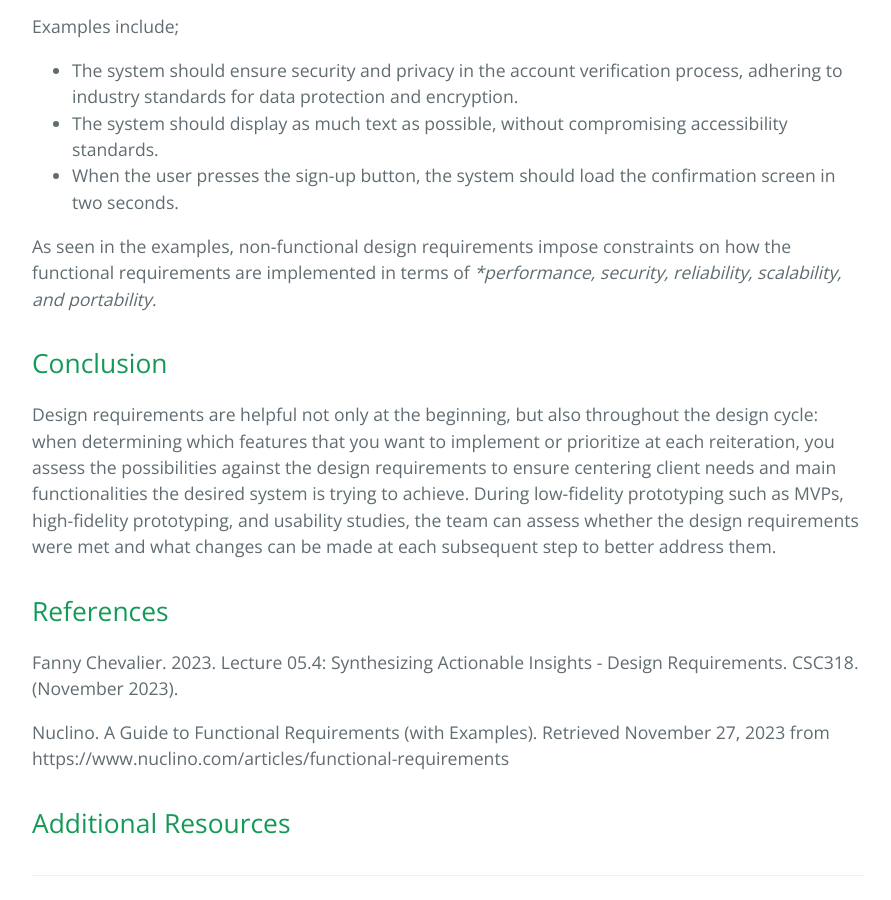
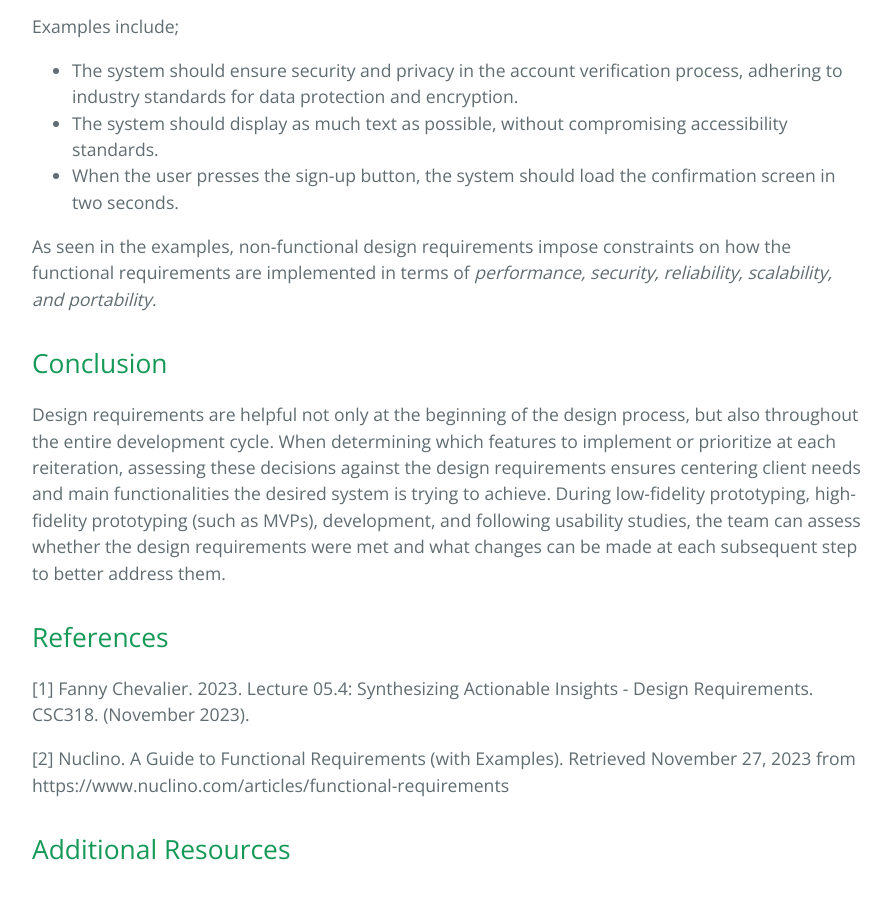
Before and after one commit to learning-software-engineering/learning-software-engineering.github.io, a Jekyll site: the page built from Topics/User_Experience/Design_Requirements.md, in a window 1280 px wide and 900 px high, scrolled down 2951 px. Shown: the whole window, without its empty margins (192-1083 px from the left). Built offline with Jekyll 4.4.1, drawn with Linux system fonts in a browser that asks for light colours; our own code applies the rules of GitHub Pages for plain Markdown files; some of the changed text lies outside the part shown.

Commit message:
Adding references

```diff
--- a/Topics/User_Experience/Design_Requirements.md
+++ b/Topics/User_Experience/Design_Requirements.md
@@ -13,9 +13,9 @@
 
 Design requirements are expressions which outline “what” the desired product should achieve and “how” it should achieve them, corresponding to the usefulness and usability of designs.
 
-The usefulness of a product is addressed by the question “Are we designing the right thing?”, which considers whether this product is needed by users.
+The usefulness of a product is addressed by the question “Are we designing the right thing?” [1], which considers whether this product is needed by users.
 
-The usability of a product is addressed by the question “Are we designing the thing right?”, which considers whether users are able to use the product.
+The usability of a product is addressed by the question “Are we designing the thing right?” [1], which considers whether users are able to use the product.
 
 To achieve this goal, design requirements include specifications related to user interfaces, navigation, visual design, and additional elements which contribute to the satisfaction of end users and overall usability. This makes design requirements an integral part of the user experience.
 
@@ -66,16 +66,16 @@ Examples include;
 - The system should display as much text as possible, without compromising accessibility standards.
 - When the user presses the sign-up button, the system should load the confirmation screen in two seconds.
 
-As seen in the examples, non-functional design requirements impose constraints on how the functional requirements are implemented in terms of **performance, security, reliability, scalability, and portability.*
+As seen in the examples, non-functional design requirements impose constraints on how the functional requirements are implemented in terms of *performance, security, reliability, scalability, and portability.*
 
 ## Conclusion
 
-Design requirements are helpful not only at the beginning, but also throughout the design cycle: when determining which features that you want to implement or prioritize at each reiteration, you assess the possibilities against the design requirements to ensure centering client needs and main functionalities the desired system is trying to achieve. During low-fidelity prototyping such as MVPs, high-fidelity prototyping, and usability studies, the team can assess whether the design requirements were met and what changes can be made at each subsequent step to better address them.
+Design requirements are helpful not only at the beginning of the design process, but also throughout the entire development cycle.  When determining which features to implement or prioritize at each reiteration, assessing these decisions against the design requirements ensures centering client needs and main functionalities the desired system is trying to achieve. During low-fidelity prototyping, high-fidelity prototyping (such as MVPs), development, and following usability studies, the team can assess whether the design requirements were met and what changes can be made at each subsequent step to better address them.
 
 ## References
 
-Fanny Chevalier. 2023. Lecture 05.4: Synthesizing Actionable Insights - Design Requirements. CSC318. (November 2023).
+[1] Fanny Chevalier. 2023. Lecture 05.4: Synthesizing Actionable Insights - Design Requirements. CSC318. (November 2023).
 
-Nuclino. A Guide to Functional Requirements (with Examples). Retrieved November 27, 2023 from https://www.nuclino.com/articles/functional-requirements
+[2] Nuclino. A Guide to Functional Requirements (with Examples). Retrieved November 27, 2023 from https://www.nuclino.com/articles/functional-requirements
 
 ## Additional Resources
```
